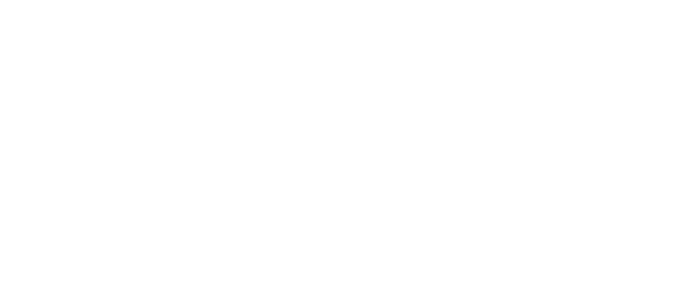
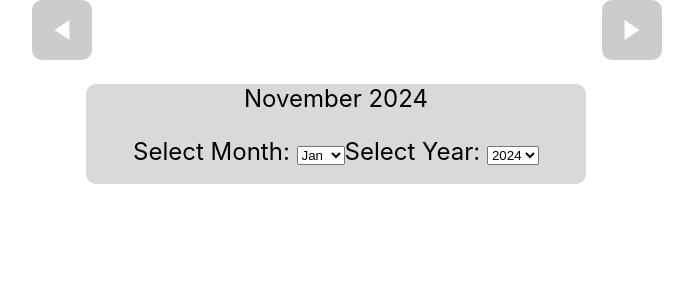
Before and after one commit to gregoryweber/ucsd-cse110-planner-journal, a React (Create React App) app in the folder client/: page / in a window 1280 px wide. Shown: the top 300 px of the page, without its empty margins (234-927 px from the left). Built offline with nearby package versions, Linux system fonts and the light colour scheme.

Commit message:
Convert file from html to tsx

```diff
--- /dev/null
+++ b/client/src/Components/MonthChangeButton/monthChangeButton.tsx
@@ -0,0 +1,79 @@
+import React from 'react';
+import ReactDOM from 'react-dom/client';
+//import '../monthChangeButton.css';
+
+import '../../monthChangeButton.css'
+
+function MonthChangeButton()
+{
+
+  return(
+
+
+
+   <div id ='MonthChange'>
+
+
+      <div className="arrow-container" >
+
+         <button className="arrow-button left-arrow">
+         <span className="arrow" />
+         </button>
+
+
+      <button className="arrow-button right-arrow">
+         <span className="arrow"/>
+      </button>
+
+
+      </div>
+
+   <div className="month">
+         <p>November 2024</p>
+         <div className="dropdown-calendar">
+         <label htmlFor="month">Select Month: </label>
+         {/* Dropdown selection for month */}
+      <select id="month">
+         <option value={0}>Jan</option>
+         <option value={1}>Feb</option>
+         <option value={2}>Mar</option>
+         <option value={3}>Apr</option>
+         <option value={4}>May</option>
+         <option value={5}>Jun</option>
+         <option value={6}>Jul</option>
+         <option value={7}>Aug</option>
+         <option value={8}>Sep</option>
+         <option value={9}>Oct</option>
+         <option value={10}>Nov</option>
+         <option value={11}>Dec</option>
+         </select>
+      {/* Dropdown selection for years */}
+         <label htmlFor="year">Select Year: </label>
+         <select id="year">
+         <option value={2024}>2024</option>
+         <option value={2023}>2023</option>
+         <option value={2022}>2022</option>
+         <option value={2021}>2021</option>
+         <option value={2020}>2020</option>
+         <option value={2019}>2019</option>
+         <option value={2018}>2018</option>
+         <option value={2017}>2017</option>
+         <option value={2016}>2016</option>
+         <option value={2015}>2015</option>
+         <option value={2014}>2014</option>
+      </select>
+      </div>
+      </div>
+
+   </div>
+
+
+
+
+  );
+
+
+}
+
+
+export default MonthChangeButton;
--- a/client/src/index.tsx
+++ b/client/src/index.tsx
@@ -3,17 +3,21 @@ import ReactDOM from 'react-dom/client';
 import './index.css';
 import App from './App';
 import reportWebVitals from './reportWebVitals';
+//import monthChangeButton from './Components/MonthChangeButton/monthChangeButton.tsx';
+import MonthChangeButton from './Components/MonthChangeButton/monthChangeButton';
 
 const root = ReactDOM.createRoot(
   document.getElementById('root') as HTMLElement
 );
 root.render(
   <React.StrictMode>
-    <App />
-  </React.StrictMode>
+ <MonthChangeButton/>
+      </React.StrictMode>
 );
 
 // If you want to start measuring performance in your app, pass a function
 // to log results (for example: reportWebVitals(console.log))
 // or send to an analytics endpoint. Learn more: https://bit.ly/CRA-vitals
 reportWebVitals();
+// <MonthChangeButton/>
+//<App/>
--- a/client/src/monthChangeButton.css
+++ b/client/src/monthChangeButton.css
@@ -1,20 +1,23 @@
 .arrow-container {
     display: flex;
-    gap: 10px;
+    gap: 510px;
     position: relative;
+    offset-position: 10px;
+    margin-inline: 20.8%;
+
 }
 
 .month
 {
-    width: 200px;
-    height: 60px;
+    width: 500px;
+    height: 100px;
     font-size: 18pt;
     border: none;
     border-radius: 10px;
     background-color: #D9D9D9;
-    display: inline-block;
+
+    margin-inline: 25%;
     text-align: center;
-
 
 }
 
@@ -27,6 +30,7 @@
     cursor: pointer;
     position: relative;
     transition: background-color 0.3s;
+
 }
 
 .arrow-button:hover {
@@ -46,6 +50,7 @@
 .right-arrow .arrow {
     border-width: 10px 0 10px 15px;
     border-color: transparent transparent transparent white;
+
 }
 
 
--- a/client/src/monthChangeButton.html
+++ b/client/src/monthChangeButton.html
@@ -52,7 +52,7 @@
                <option value=8>2017</option>
                <option value=9>2016</option>
                <option value=10>2015</option>
-               <option value=11>2014</option>
+               <option value=2014>2014</option>
             </select>
         </div>
    </div>
@@ -93,4 +93,4 @@
 </form>
 >
 <!-->
-   </head>
+   //</head>
```
Also changed, not shown: client/src/App.tsx (+19 -1 lines), 1 other file (tests, documents, lock files or other folders).
